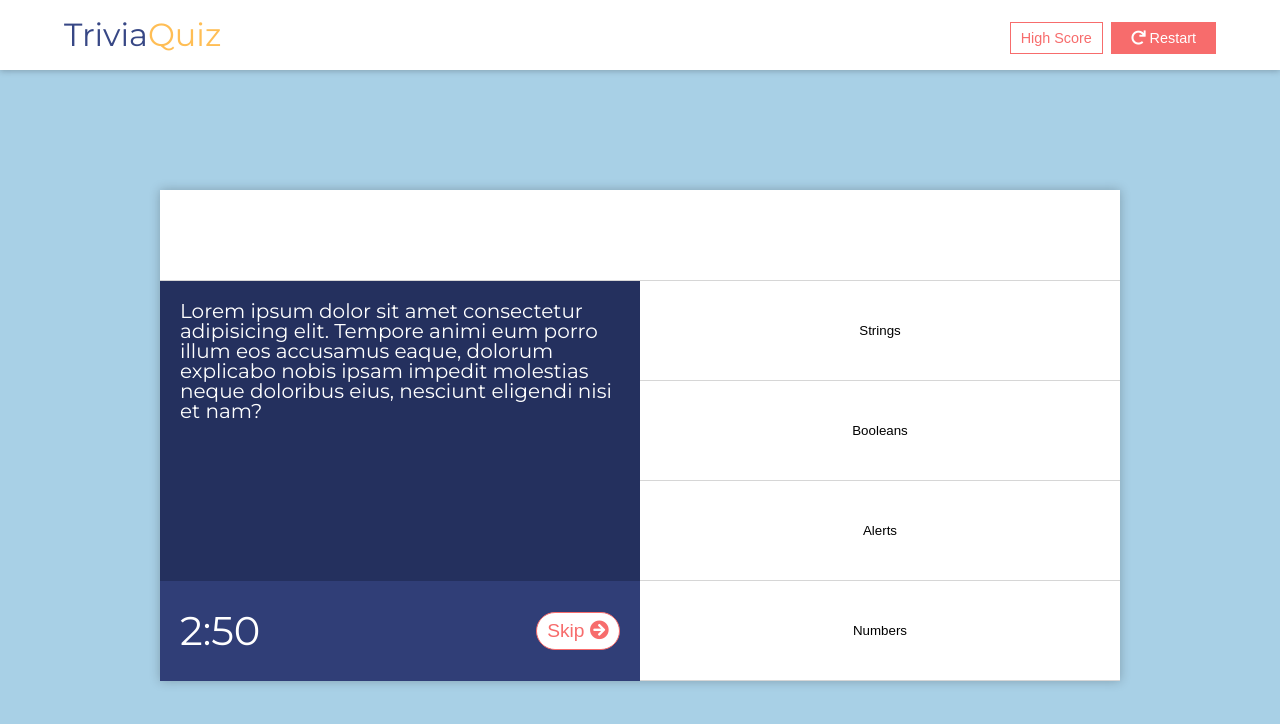
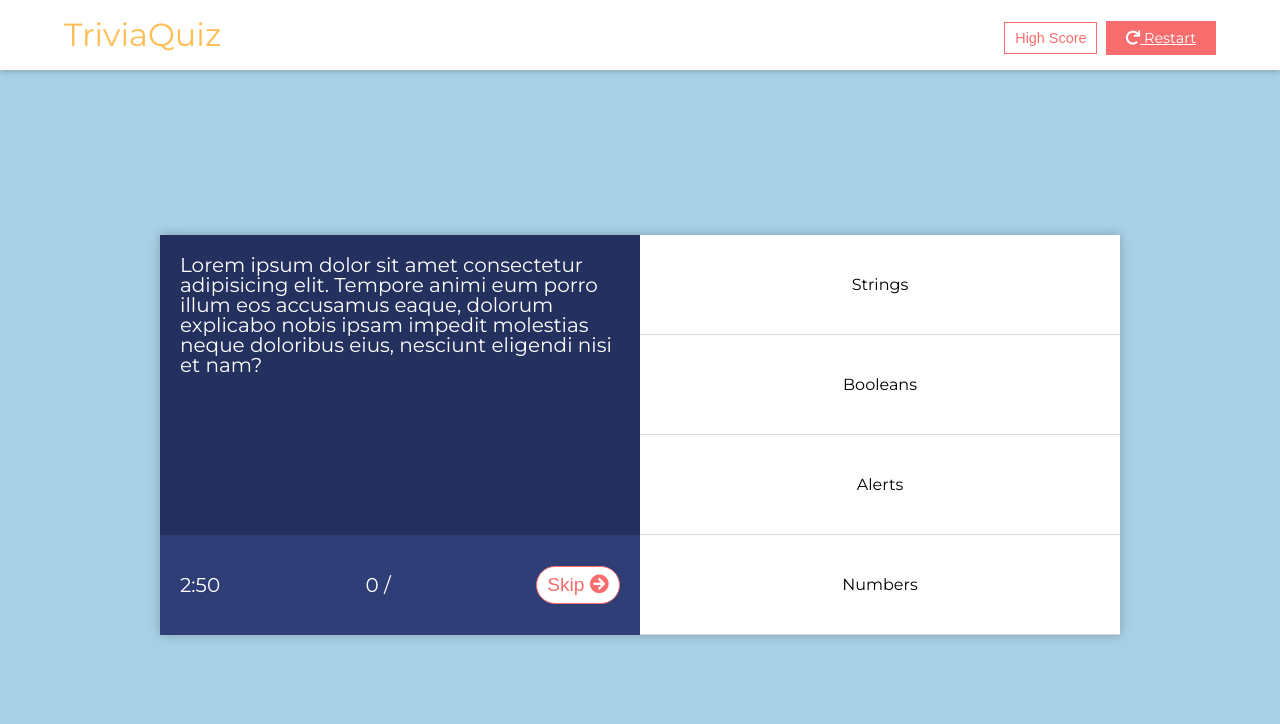
Before and after one commit to yeasir01/timed-quiz, a plain HTML site: page index.html in a window 1280 px wide. Both pictures are taken after a click on the button "Start". Drawn offline with Linux system fonts and the light colour scheme.

Commit message:
Changed layout of elemements

```diff
--- a/index.html
+++ b/index.html
@@ -15,37 +15,42 @@
 <body>
     <header class="header">
         <nav class="nav-container">
-            <h1><span class="js-logo">Trivia</span>Quiz</h1>
+            <h1 class="js-logo">Trivia<span>Quiz</span></h1>
             <div>
                 <button id="high-btn">High Score</button>
-                <button id="restart-btn"><i class="fas fa-redo"></i> Restart</button>
+                <a id="restart-btn" href="index.html"><i class="fas fa-redo"></i> Restart</a>
             </div>
         </nav>
     </header>
 
     <main>
         <div class="start-game" id="start-panel">
-            <h1><span class="triv-span">Trivia</span>Quiz</h1>
+            <h1>Trivia<span>Quiz</span></h1>
             <br>
             <p>Press start to begin</p>
             <br>
             <button id="start-btn">Start</button>
         </div>
         <div class="grid-container hide" id="game-panel">
-            <span id="result">
-
-            </span>
+            <div id="bar-container">
+                <div id="load-bar" class="load-bar"></div>
+            </div>
             <span id="question">Lorem ipsum dolor sit amet consectetur adipisicing elit. Tempore animi eum porro illum eos accusamus eaque, dolorum explicabo nobis ipsam impedit molestias neque doloribus eius, nesciunt eligendi nisi et nam?</span>
             <div class="btm-left">
                 <div class="count">
-                    <span id="timer" class="c-element">0:00</span>
+                    <span id="timer" class="timer"></span>
+                </div>
+                <div class="count">
+                    <span id="score" class="score">0</span>
+                    <span>/</span>
+                    <span id="q-count"></span>
                 </div>
                 <button id="next-btn">Skip <i class="fas fa-arrow-circle-right"></i></button>
             </div>
-            <button id="a1" class="awswer-box">Strings</button>
-            <button id="a2" class="awswer-box">Booleans</span>
-            <button id="a3" class="awswer-box">Alerts</button>
-            <button id="a4" class="awswer-box">Numbers</button>
+            <span id="a1" class="awswer-box">Strings</span>
+            <span id="a2" class="awswer-box">Booleans</span>
+            <span id="a3" class="awswer-box">Alerts</span>
+            <span id="a4" class="awswer-box">Numbers</span>
         </div>
     </main>
 
```
